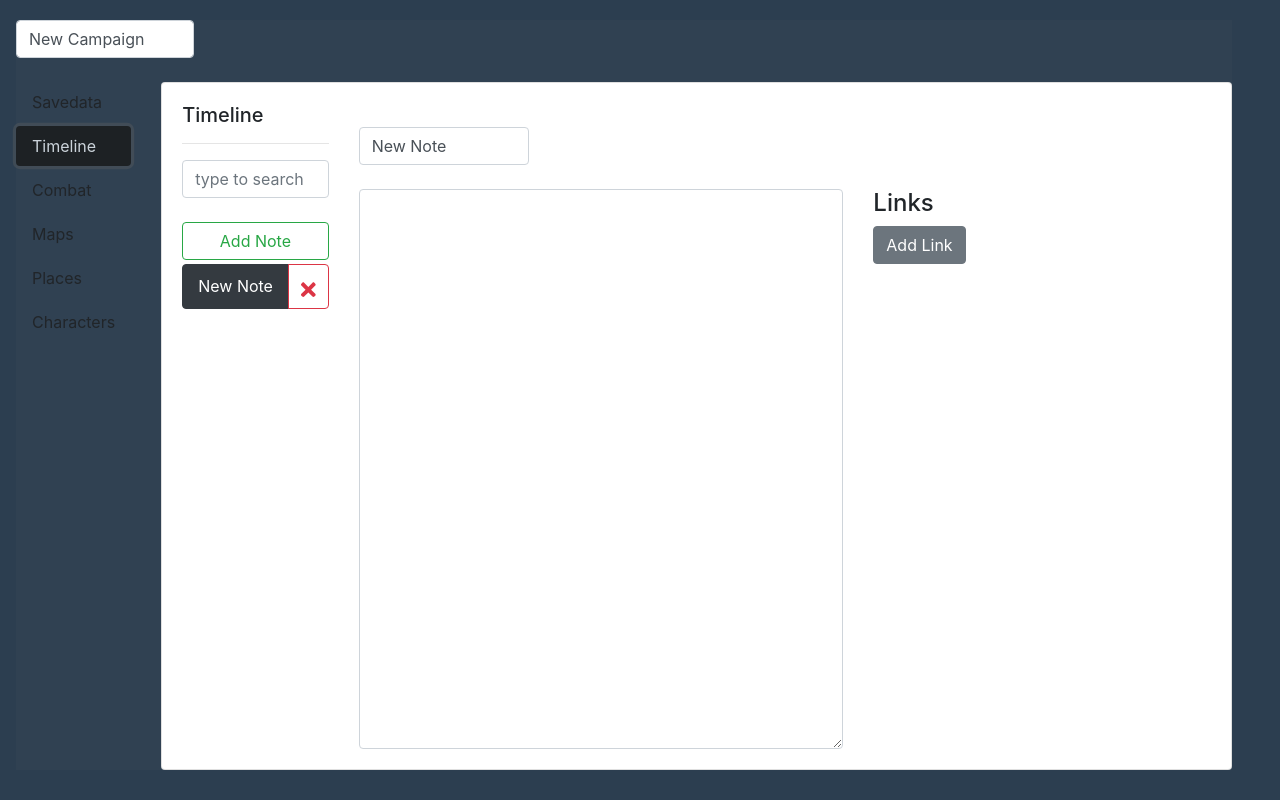
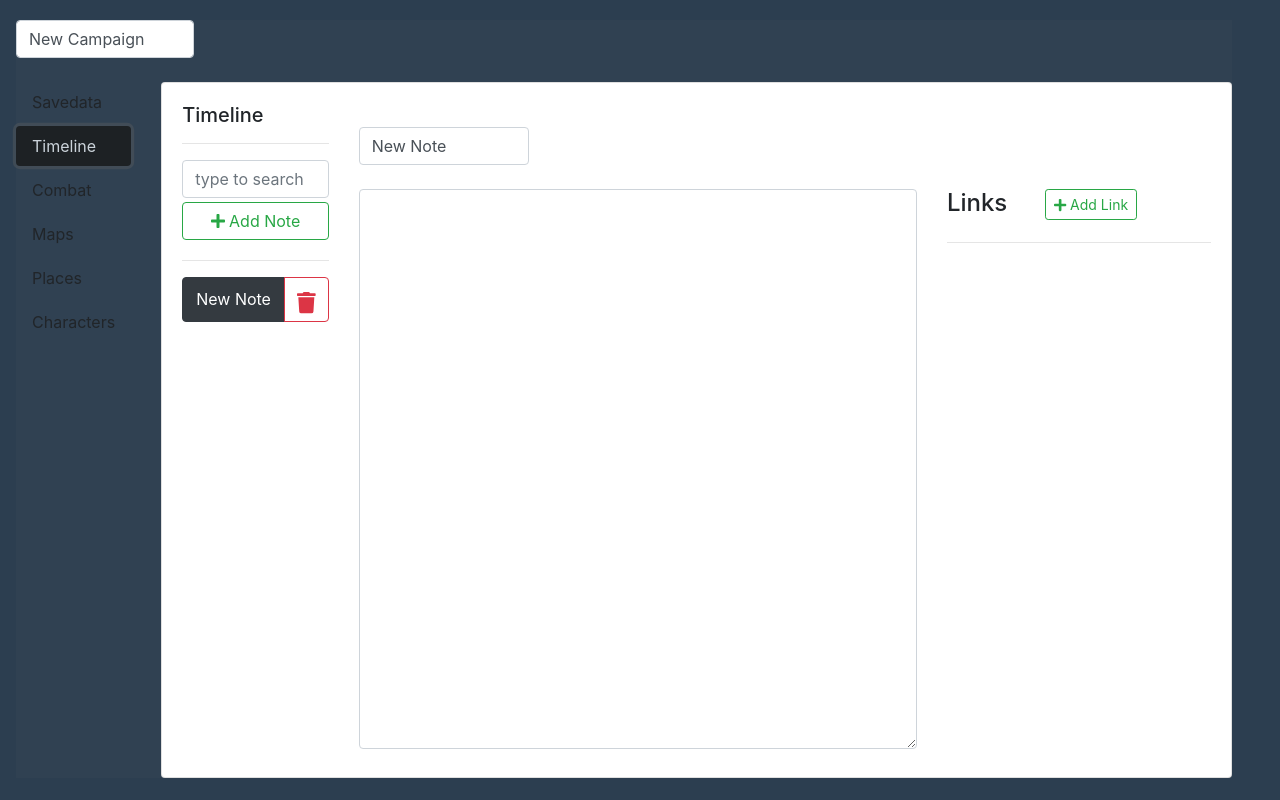
Before and after one commit to Cyan-g/DnD-tracker, a Vue app: page / in a window 1280 px wide. Both pictures are taken after a click on the tab "Timeline". Built offline with nearby package versions, Linux system fonts and the light colour scheme.

Commit message:
Links work ????

```diff
--- a/src/components/Link.vue
+++ b/src/components/Link.vue
@@ -1,10 +1,15 @@
 <template>
   <div :name="link.label + '_' + link.number">
-    <a style="cursor: pointer" @click="findContent()">
+    <b-button
+      size="sm"
+      variant="outline-dark"
+      @click="findContent()"
+      v-b-popover.hover.top="'show ' + link.type"
+      >
       <i :class="linkIcon"></i>
         {{link.label}}
-    </a>
-    <b-modal id="contentModal" size="lg">
+    </b-button>
+    <b-modal id="contentModal" size="lg" v-if="content" hide-footer hide-header>
       <TimelineNote v-if="link.type == 'note'" :note="content"></TimelineNote>
       <Character v-if="link.type == 'character'" :character="content"></Character>
       <Location v-if="link.type == 'location'" :location="content"></Location>
@@ -14,25 +19,13 @@
 </template>
 
 <script>
-import TimelineNote from "./TimelineNote.vue";
-import Character from "./Character.vue";
-import Location from "./Location.vue";
-import Map from "./Map.vue";
 
 export default {
   props: ["link", "campaign"],
-  components: {
-    TimelineNote,
-    Character,
-    Location,
-    Map
-  },
   data() {
     return {
       content: null
     };
-  },
-  created() {
   },
   methods: {
     findContent(){
@@ -72,22 +65,3 @@ export default {
   },
 };
 </script>
-
-<style>
-#app {
-  font-family: Avenir, Helvetica, Arial, sans-serif;
-  -webkit-font-smoothing: antialiased;
-  -moz-osx-font-smoothing: grayscale;
-  text-align: center;
-  color: white;
-  background-color: #2c3e50;
-  margin-top: 20px;
-}
-#app > * {
-  background-color: #304152;
-}
-#smallprint {
-  color: black;
-  font-size: 0.8rem;
-}
-</style>
--- a/src/components/LinkList.vue
+++ b/src/components/LinkList.vue
@@ -1,58 +1,116 @@
 <template>
     <div>
-      <h4>Links</h4>
-      <b-button @click="addLink()">Add Link</b-button>
+      <b-row>
+        <b-col cols="4">
+          <h4>Links</h4>
+        </b-col>
+        <b-col>
+          <b-button variant="outline-success" size="sm" @click="openModal()"><i class="fas fa-plus"></i> Add Link</b-button>
+        </b-col>
+      </b-row>
+      <hr>
+      <b-row>
+        <b-col class="mb-1" cols="6" v-for="(link, index) in linkList" :key="index + '_link'" >
+          <b-button-group>
+            <Link :link="link" :campaign="campaign"></Link>
+            <b-button
+              variant="outline-danger"
+              size="sm"
+              @click="linkList.splice(index, 1)">
+              <i class="fas fa-trash"></i>
+            </b-button>
+          </b-button-group>
+        </b-col>
+      </b-row>
 
-      <div v-for="(link, index) in linkList" :key="index + '_link'" >
-        <Link :link="link" :campaign="campaign"></Link>
-        <br>
-      </div>
+      <b-modal id="newLinkModal" hide-header hide-footer>
+        <b-row>
+          <b-col cols="6">
+            <b>Type of Link</b>
+            <b-dropdown variant="dark" style="width:100%" :text="newLink.type">
+              <b-dropdown-item
+                v-for="item in typeList"
+                :key="item"
+                @click="newLink.type = item"
+                >{{ item }}</b-dropdown-item
+              >
+            </b-dropdown>
+          </b-col>
+          <b-col cols="6">
+            <b>Link to</b>
+            <b-dropdown variant="dark" style="width:100%" :text="newLink.label">
+              <b-dropdown-item
+                v-for="item in getOptions()"
+                :key="item.number"
+                @click="newLink.label = item.label; newLink.number = item.number"
+                >{{ item.label }}</b-dropdown-item
+              >
+            </b-dropdown>
+          </b-col>
+          <b-col cols="12" class="text-center mt-1">
+            <b-button @click="addLink()"> add</b-button>
+          </b-col>
+        </b-row>
+      </b-modal>
     </div>
 </template>
 
 <script>
 import _ from "lodash";
-import Link from "./Link.vue"
 
 export default {
   props: ["linkList", "campaign"],
-  components: {Link},
   data() {
     return {
+      typeList: ["note","character","location", "map"],
+      newLink: {
+        label: "",
+        type: "note",
+        number: null
+      },
       linkTemplate: {
-        label: "Day 1",
+        label: "",
         type: "note",
         number: 0
       }
     };
   },
-  created() {
-  },
   methods: {
+    openModal(){
+      this.$bvModal.show("newLinkModal");
+    },
     addLink(){
-      this.linkList.push(_.cloneDeep(this.linkTemplate));
+      this.linkList.push(_.cloneDeep(this.newLink));
+      this.newLink = _.cloneDeep(this.linkTemplate);
+    },
+    getOptions(){
+      let list = [];
+      if(this.newLink.type == "note")
+        list = this.campaign.timeline
+        .map((x, i) =>
+          ({label: x.date, number: this.campaign.timeline.length - i - 1})
+        );
+
+      else if(this.newLink.type == "character")
+        list = this.campaign.timeline
+        .map((x, i) =>
+          ({label: x.date, number: this.campaign.timeline.length - i - 1})
+        );
+
+      else if(this.newLink.type == "location")
+        list = this.campaign.timeline
+        .map((x, i) =>
+          ({label: x.date, number: this.campaign.timeline.length - i - 1})
+        );
+
+      else if(this.newLink.type == "map")
+        list = this.campaign.timeline
+        .map((x, i) =>
+          ({label: x.date, number: this.campaign.timeline.length - i - 1})
+        );
+
+      return list;
     }
-  },
-  computed: {
-  },
+}
 };
 </script>
-
-<style>
-#app {
-  font-family: Avenir, Helvetica, Arial, sans-serif;
-  -webkit-font-smoothing: antialiased;
-  -moz-osx-font-smoothing: grayscale;
-  text-align: center;
-  color: white;
-  background-color: #2c3e50;
-  margin-top: 20px;
-}
-#app > * {
-  background-color: #304152;
-}
-#smallprint {
-  color: black;
-  font-size: 0.8rem;
-}
-</style>
--- a/src/components/Timeline.vue
+++ b/src/components/Timeline.vue
@@ -6,14 +6,14 @@
                 <h5>Timeline</h5>
                 <hr/>
                 <b-form-input v-model="searchQuery" placeholder="type to search"></b-form-input>
-                <br>
                 <b-button
                     variant="outline-success"
-                    class="mb-1"
+                    class="mb-1 mt-1"
                     style="width: 100%;"
                     @click="addNote()">
-                    Add Note
+                    <i class="fas fa-plus"></i> Add Note
                 </b-button>
+                <hr>
 
                 <div :key="searchQuery" style="overflow-y: scroll; height: 30rem;">
                     <div v-for="(note, index) in filteredTimeline" :key="index + '_TLN'" >
@@ -30,7 +30,7 @@
                             </b-button>
 
                             <b-button variant="outline-danger" @click="deleteNote(index, note.date)">
-                                <i class="fas fa-lg fa-times mt-2"></i>
+                                <i class="fas fa-lg fa-trash mt-2"></i>
                             </b-button>
                         </b-button-group>
                     </div>
--- a/src/components/TimelineNote.vue
+++ b/src/components/TimelineNote.vue
@@ -4,11 +4,11 @@
         <b-form-input style="width: 20%" v-model="note.date"></b-form-input>
         <br>
         <b-row>
-          <b-col cols="7">
+          <b-col>
             <b-form-textarea style="height: 35rem; width: 100%" v-model="note.content">
             </b-form-textarea>
           </b-col>
-          <b-col cols="5">
+          <b-col cols="4" v-if="campaign">
             <LinkList :linkList="note.links" :campaign="campaign"></LinkList>
           </b-col>
         </b-row>
```
Also changed, not shown: src/main.js (+11 -0 lines).
